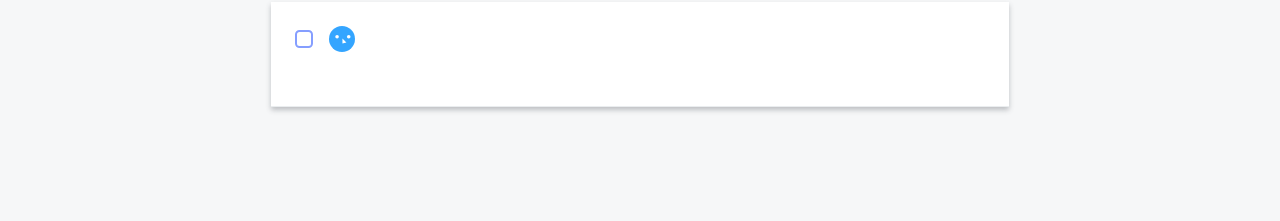
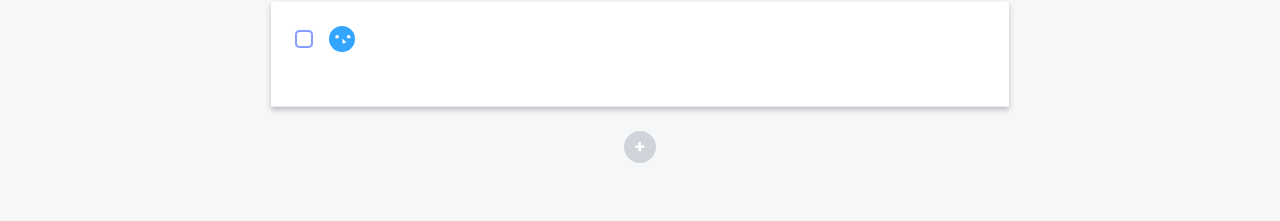
Before and after one commit to Unbabel/frontend-challenge, a Vue app: page / in a window 1280 px wide. Shown: the part 91-312 px from the top of the page. Built offline with nearby package versions, Linux system fonts and the light colour scheme.

Commit message:
feat: add and delete buttons

```diff
--- a/src/assets/css/styles.css
+++ b/src/assets/css/styles.css
@@ -9,3 +9,12 @@ body {
 #app {
     height: 100vh;
 }
+
+.btn {
+	display: flex;
+	align-items: center;
+	background: none;
+	border: none;
+	padding: 0;
+	cursor: pointer;
+}
--- a/src/components/Checkbox.vue
+++ b/src/components/Checkbox.vue
@@ -26,6 +26,7 @@ $purple: #859EFF;
 .checkbox {
     border: 2px solid $purple;
     border-radius: 25%;
+    flex-shrink: 0;
 
     .checkmark {
         display: none;
--- a/src/components/Header.vue
+++ b/src/components/Header.vue
@@ -3,7 +3,7 @@
 		<div class="header__content">
 			<h1 class="header__title">{{ $t('title') }}</h1>
 			<section class="header__buttons">
-				<button v-for="button in buttons">
+				<button v-for="button in buttons" class="btn">
 					<svg width="24" height="24">
 						<use :href="`src/assets/images/sprite.svg#${button.id}`" />
 					</svg>
@@ -67,12 +67,6 @@ export default defineComponent({
 }
 
 button {
-	display: flex;
-	align-items: center;
-	background: none;
-	border: none;
-	padding: 0;
-	cursor: pointer;
 	margin-left: 24px;
 }
 </style>
--- a/src/components/List.vue
+++ b/src/components/List.vue
@@ -2,16 +2,28 @@
     <section class="content">
         <ul class="list">
             <li class="list__item">
+                <article>
                     <div class="note__header">
                         <Checkbox />
-                    <svg width="26" height="26">
+                        <svg width="26" height="26" class="icon">
                             <use href="src/assets/images/sprite.svg#person" />
                         </svg>
                         <div contenteditable class="note__title" />
+                        <button class="btn btn__delete">
+                            <svg width="16" height="20">
+                                <use href="src/assets/images/sprite.svg#delete" />
+                            </svg>
+                        </button>
                     </div>
                     <div contenteditable class="note__content"></div>
+                </article>
             </li>
         </ul>
+        <button class="btn btn__add">
+            <svg width="32" height="32">
+                <use href="src/assets/images/sprite.svg#add-row" />
+            </svg>
+        </button>
     </section>
 </template>
 
@@ -31,8 +43,9 @@ $footer: 36px;
 .content {
     min-height: calc(100% - $header - $footer);
     display: flex;
-    align-items: flex-start;
-    justify-content: center;
+    flex-direction: column;
+    align-items: center;
+    justify-content: flex-start;
 }
 .list {
     width: 100%;
@@ -47,12 +60,24 @@ $footer: 36px;
 
     &__item {
         padding: 24px;
+
+        article {
             display: flex;
             flex-direction: column;
+        }
 
-        svg {
+        .icon {
             margin-left: 16px;
             margin-right: 8px;
+            flex-shrink: 0;
+        }
+
+        &:hover {
+            .btn__delete {
+                visibility: visible;
+                opacity: 1;
+                transition: opacity 1s cubic-bezier(0, 0, 0.3, 1);
+            }
         }
     }
 }
@@ -61,7 +86,6 @@ div[contenteditable] {
     border: none;
     outline: none;
     font-size: 16px;
-    width: 82%;
 }
 
 .note {
@@ -75,14 +99,28 @@ div[contenteditable] {
         font-family: 'Montserrat', sans-serif;
         font-weight: 600;
         color: #566074;
+        flex-grow: 1;
         line-break: anywhere;
     }
 
     &__content {
+        margin: 0 24px 0 66px;
         margin-left: 66px;
         font-family: 'Open Sans', sans-serif;
         font-weight: 400;
         color: #778195;
     }
 }
+
+.btn {
+    &__add {
+        margin: 24px 0;
+    }
+
+    &__delete {
+        margin-left: 8px;
+        visibility: hidden;
+        opacity: 0;
+    }
+}
 </style>
```
Lines whose indentation alone changed are shown as unchanged.
